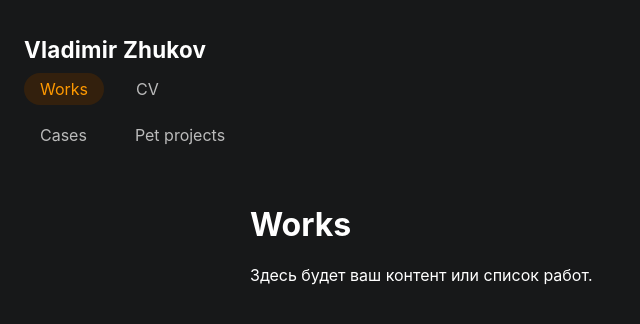
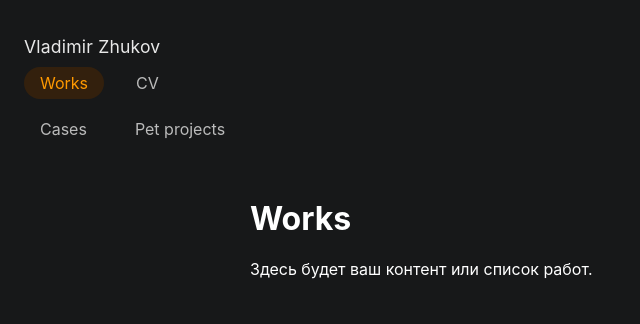
Before and after one commit to uxiscool/experience, a Jekyll site: the page built from index.md, in a window 1280 px wide. Shown: the top 324 px of the page, without its empty margins (0-640 px from the left). Built offline with Jekyll 4.4.1, drawn with Linux system fonts in a browser that asks for light colours.

Commit message:
Add files via upload

```diff
--- a/assets/css/main.css
+++ b/assets/css/main.css
@@ -1,8 +1,16 @@
 body {
   background: #171819;
   color: #fff;
-  font-family: -apple-system,BlinkMacSystemFont,"San Francisco",Segoe UI,Roboto,sans-serif;
-  margin: 0;
+  font-family:
+    "SF Pro Display",
+    "San Francisco",
+    -apple-system,
+    BlinkMacSystemFont,
+    "Segoe UI",
+    Roboto,
+    Arial,
+    sans-serif;
+    margin: 0;
 }
 header {
   display: flex;
@@ -11,11 +19,21 @@
   padding: 36px 24px 0 24px;
 }
 .logo a {
-  font-weight: 700;
-  font-size: 1.4rem;
+  font-weight: 400;
+  font-size: 1.1rem;
   color: #fff;
   text-decoration: none;
   letter-spacing: 0.01em;
+  opacity: 0.9;
+  font-family:
+    "SF Pro Display",
+    "San Francisco",
+    -apple-system,
+    BlinkMacSystemFont,
+    "Segoe UI",
+    Roboto,
+    Arial,
+    sans-serif;
 }
 .main-menu, .subnav {
   display: flex;
```
